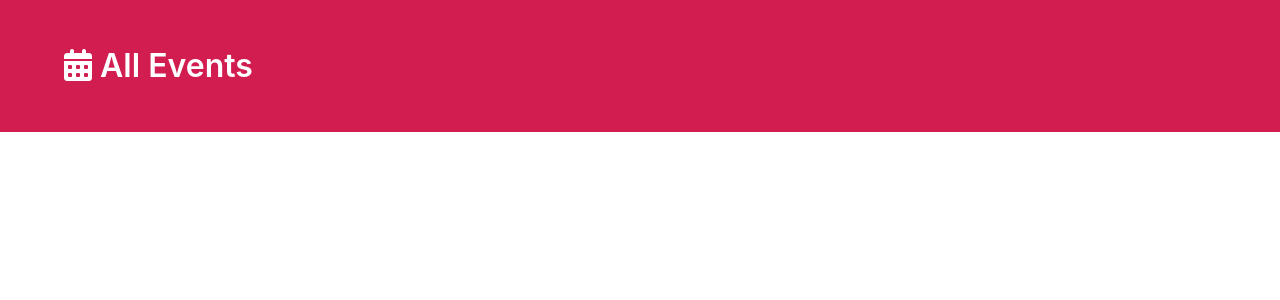
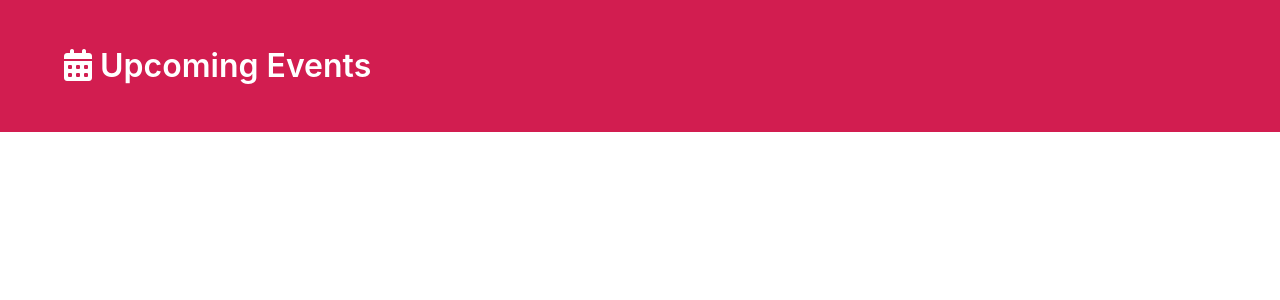
Before and after one commit to mikeryu/westmont-cs130-f23-team-maroon, a Django app: page /events/ in a window 1280 px wide. Shown: the part 61-361 px from the top of the page. Run offline with Django 4.2, Linux system fonts and the light colour scheme; the visitor is signed in with stand-in values (Sample User, id 1); data that the repository does not hold is empty; some libraries are stand-ins or nearby versions.

Commit message:
browse Events banner change

```diff
--- a/eventPlanner/planner/templates/browseEvents.html
+++ b/eventPlanner/planner/templates/browseEvents.html
@@ -7,7 +7,7 @@
     <div class="container">
       <h1 class="title">
         <i class="fa-solid fa-calendar-days"></i>
-        All Events
+        Upcoming Events
       </h1>
     </div>
   </div>
```
